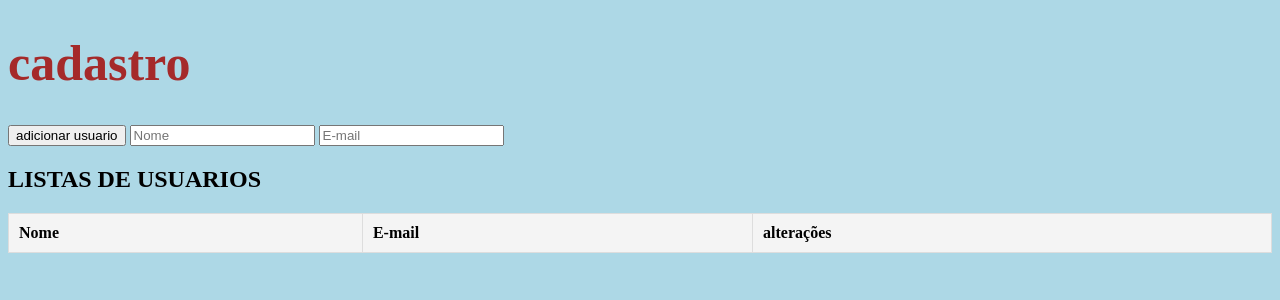
After one commit to santiago-pl01/Projeto-MVC, a Python web app: template projetos_flask/projeto1/templates/projetoTeste.html in a window 1280 px wide. The commit adds this page. Shown: the top 300 px of the page. Run offline with Jinja, Linux system fonts and the light colour scheme; the template is opened without the code that fills it, so the values that code supplies are empty.

Commit message:
desastre

```diff
--- /dev/null
+++ b/projetos_flask/projeto1/static/style.css
@@ -0,0 +1,43 @@
+body{
+    background-color: lightblue;
+
+}
+.cadastrar-usuario{
+    color: brown;
+    font-size: 50px;
+    text-align: left;
+}
+.titulo-padrao {
+    font-size: 50px;
+    background-color: cornflowerblue;
+    padding: 20px 0;
+    color:black ;
+    text-transform: uppercase;
+    text-align: center;
+    margin-bottom: 20px;
+}
+
+.cliente{
+    padding: 40px;
+    font-size: 20px;
+    color: plum;
+}
+.produto{
+    padding: 40px;
+    font-size: 20px;
+    color: blue ;
+}
+
+table {
+    width: 100%;
+    border-collapse: collapse;
+    margin-top: 20px;
+}
+th, td {
+    border: 1px solid #ddd;
+    padding: 10px;
+    text-align: left;
+}
+th {
+    background-color: #f4f4f4;
+}
--- a/projetos_flask/projeto1/templates/index.html
+++ b/projetos_flask/projeto1/templates/index.html
@@ -4,9 +4,11 @@
     <meta charset="UTF-8">
     <meta name="viewport" content="width=device-width, initial-scale=1.0">
     <title>Document</title>
+    <link rel="stylesheet" href="style.css">
 </head>
 <body>
     <div style=" padding-top: 200px; ;   text-align: center;">
+        <h1 class="titulo-padrao">cadastro</h1>
         <button style="width: 150px; height: 50px;">cadastro</button> <br>
         <button  style="width: 150px; height: 50px;">login</button>
 
--- /dev/null
+++ b/projetos_flask/projeto1/templates/projetoTeste.html
@@ -0,0 +1,31 @@
+<!DOCTYPE html>
+<html lang="en">
+<head>
+    <meta charset="UTF-8">
+    <meta name="viewport" content="width=device-width, initial-scale=1.0">
+    <title>Document</title>
+    <link rel="stylesheet" href="style.css">
+
+</head>
+<body>
+    <h1 class="cadastrar-usuario">cadastro</h1>
+    <button onclick="adicionar_usuario()">adicionar usuario</button>
+    <input type="text", id="adicionar cliente", placeholder="Nome">
+    <input type="email", id=" email", placeholder="E-mail">
+
+    <h2>LISTAS DE USUARIOS</h2>
+    <table>
+        <thead>
+            <tr>
+                <th>Nome</th>
+                <th>E-mail</th>
+                <th>alterações</th>
+            </tr>
+        </thead>
+        <tbody id="listaUsuarios"></tbody>
+    </table>
+
+
+
+</body>
+</html>
```
Also changed, not shown: projetos_flask/projeto1/views/main.py (deleted, +0 -12 lines), projetos_flask/projeto1/views/views.py (deleted, +0 -11 lines), projetos_flask/projeto1/static/1.css (deleted).
